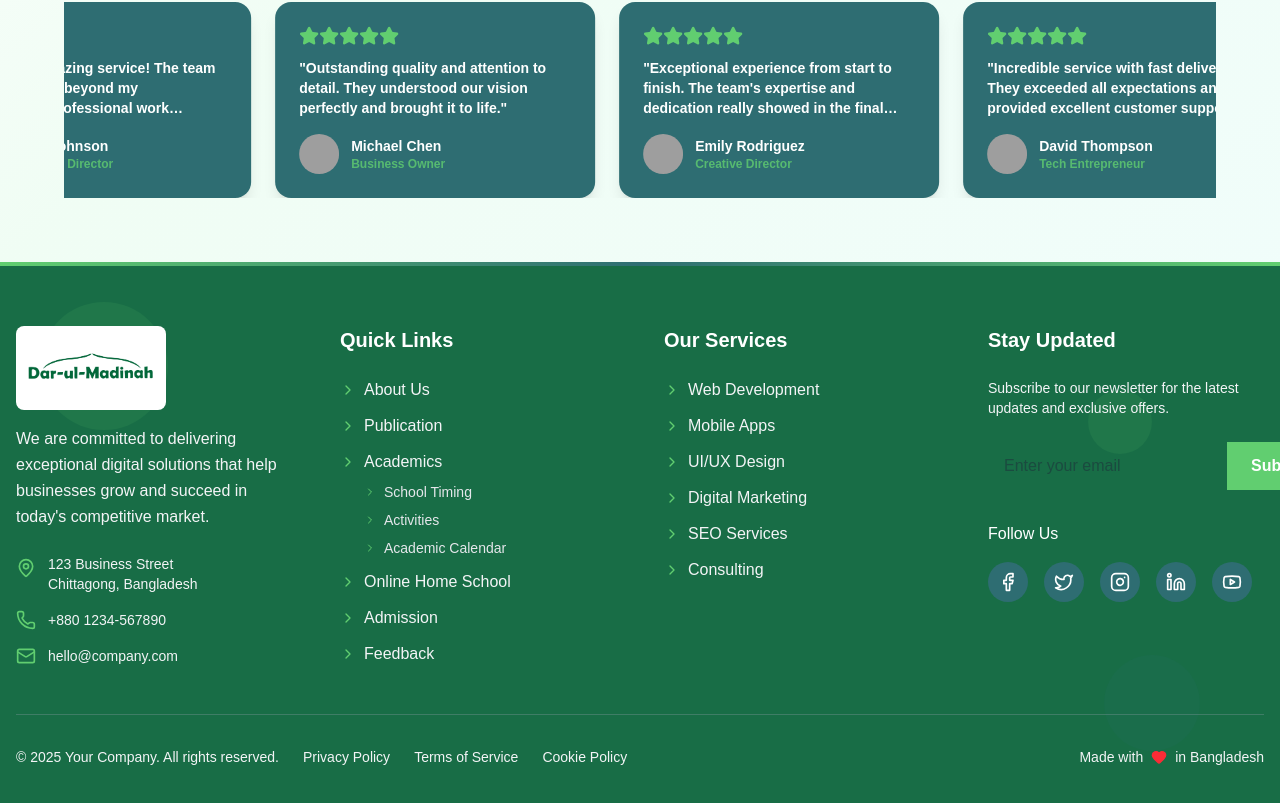
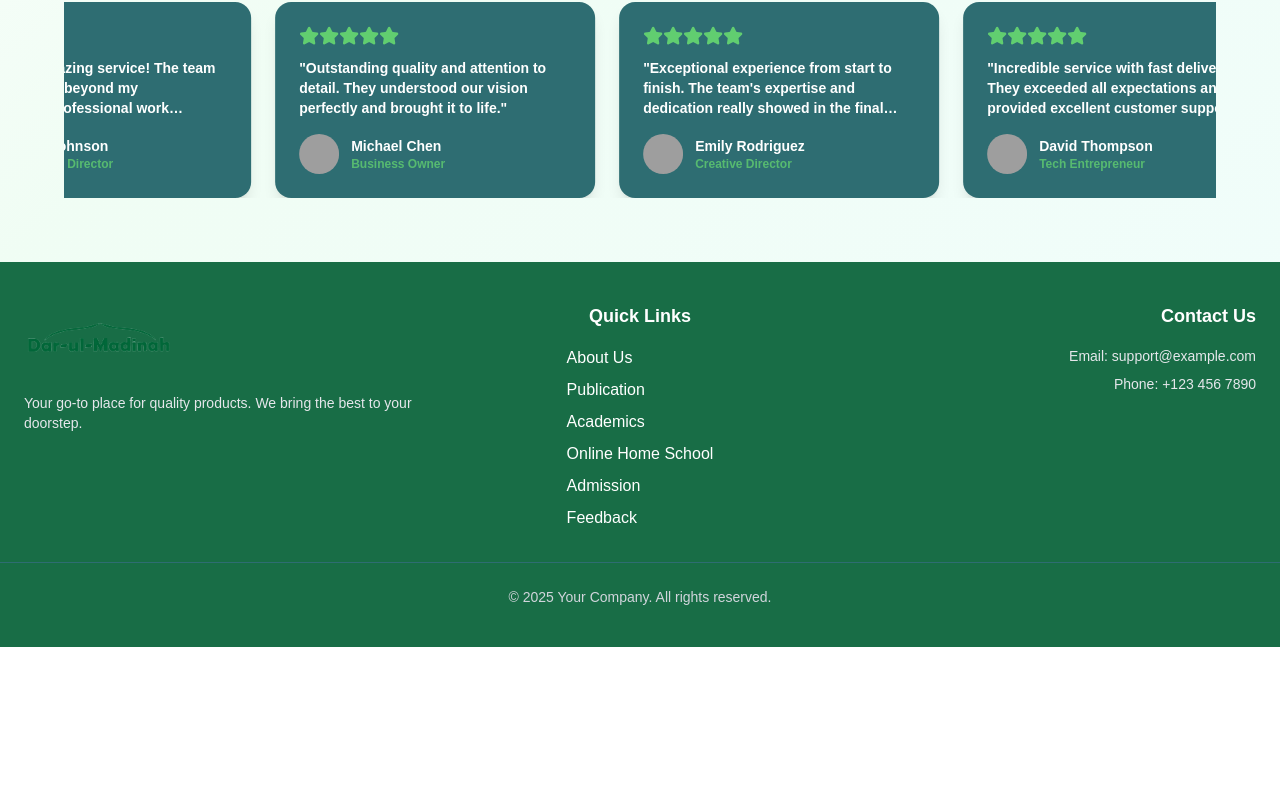
Before and after one commit to jhtanjim/darulmadinabd, a Next.js app: page / in a window 1280 px wide. Shown: the part 8539-9342 px from the top of the page. After the commit the page ends 9186 px from the top, so only its background shows below. Built offline with nearby package versions, Linux system fonts and the light colour scheme; grey boxes are pictures that could not be loaded.

Commit message:
footer add

```diff
--- a/src/components/Footer.tsx
+++ b/src/components/Footer.tsx
@@ -1,278 +1,80 @@
+"use client";
 import logo from "@/assets/Images/logo.png";
-import {
-  ChevronRight,
-  Facebook,
-  Heart,
-  Instagram,
-  Linkedin,
-  Mail,
-  MapPin,
-  Phone,
-  Twitter,
-  Youtube,
-} from "lucide-react";
+import { navLink } from "@/constant/constant";
 import Image from "next/image";
+import Link from "next/link"; // make sure Link is imported
+import { usePathname } from "next/navigation"; // for active link highlighting
 
 const Footer = () => {
-  const quickLinks = [
-    { name: "About Us", href: "/about" },
-    { name: "Publication", href: "/publication" },
-    {
-      name: "Academics",
-      href: "/academics",
-      subItems: [
-        { name: "School Timing", href: "/academics/school-timing" },
-        { name: "Activities", href: "/academics/activities" },
-        { name: "Academic Calendar", href: "/academics/academic-calendar" },
-      ],
-    },
-    { name: "Online Home School", href: "/online-school" },
-    { name: "Admission", href: "/admission" },
-    { name: "Feedback", href: "/feedback" },
-  ];
-
-  const services = [
-    "Web Development",
-    "Mobile Apps",
-    "UI/UX Design",
-    "Digital Marketing",
-    "SEO Services",
-    "Consulting",
-  ];
-
-  const socialLinks = [
-    { icon: Facebook, href: "#", label: "Facebook" },
-    { icon: Twitter, href: "#", label: "Twitter" },
-    { icon: Instagram, href: "#", label: "Instagram" },
-    { icon: Linkedin, href: "#", label: "LinkedIn" },
-    { icon: Youtube, href: "#", label: "YouTube" },
-  ];
+  const pathname = usePathname();
 
   return (
-    <footer
-      className="relative overflow-hidden"
-      style={{ backgroundColor: "#186d46" }}
-    >
-      {/* Decorative background elements */}
-      <div className="absolute inset-0 opacity-10">
-        <div
-          className="absolute top-10 left-10 w-32 h-32 rounded-full"
-          style={{ backgroundColor: "#61ce70" }}
-        ></div>
-        <div
-          className="absolute bottom-20 right-20 w-24 h-24 rounded-full"
-          style={{ backgroundColor: "#2e6d72" }}
-        ></div>
-        <div
-          className="absolute top-32 right-32 w-16 h-16 rounded-full"
-          style={{ backgroundColor: "#61ce70" }}
-        ></div>
-      </div>
-
-      <div className="relative z-10 max-w-7xl mx-auto px-4 py-16">
-        {/* Main Footer Content */}
-        <div className="grid grid-cols-1 md:grid-cols-2 lg:grid-cols-4 gap-12 mb-12">
-          {/* Company Info */}
-          <div className="lg:col-span-1">
-            <div className="mb-6">
+    <footer className="bg-[#186d46] text-white py-10">
+      <div className="max-w-7xl mx-auto px-6 grid grid-cols-1 md:grid-cols-3 gap-8">
+        {/* Logo & Description */}
+        <div className="flex flex-col items-start">
           <Image
-                className="border bg-white p-2 rounded-lg"
             src={logo}
-                alt="Company Logo"
+            alt="Logo"
             width={150}
             height={60}
+            className="mb-4"
           />
-              <p className="text-gray-100 leading-relaxed mt-4 mb-6">
-                We are committed to delivering exceptional digital solutions
-                that help businesses grow and succeed in today's competitive
-                market.
+          <p className="text-sm text-gray-200">
+            Your go-to place for quality products. We bring the best to your
+            doorstep.
           </p>
         </div>
 
-            {/* Contact Info */}
-            <div className="space-y-4">
-              <div className="flex items-start space-x-3">
-                <MapPin className="w-5 h-5 mt-1" style={{ color: "#61ce70" }} />
-                <div>
-                  <p className="text-gray-100 text-sm">123 Business Street</p>
-                  <p className="text-gray-100 text-sm">
-                    Chittagong, Bangladesh
-                  </p>
-                </div>
+        {/* Navigation Links */}
+        <div className="flex flex-col md:items-center">
+          <h4 className="text-lg font-semibold mb-4">Quick Links</h4>
+          <ul className="space-y-2">
+            {navLink.map((link) => {
+              const isActive = pathname === link.url;
+              return (
+                <li key={link.id}>
+                  <Link href={link.url}>
+                    <span
+                      className={`transition-colors duration-300 ${
+                        isActive
+                          ? "text-[#61ce70] font-semibold"
+                          : "hover:text-[#61ce70]"
+                      }`}
+                    >
+                      {link.name}
+                    </span>
+                  </Link>
+                </li>
+              );
+            })}
+          </ul>
         </div>
 
-              <div className="flex items-center space-x-3">
-                <Phone className="w-5 h-5" style={{ color: "#61ce70" }} />
-                <p className="text-gray-100 text-sm">+880 1234-567890</p>
-              </div>
-
-              <div className="flex items-center space-x-3">
-                <Mail className="w-5 h-5" style={{ color: "#61ce70" }} />
-                <p className="text-gray-100 text-sm">hello@company.com</p>
+        {/* Contact / Social */}
+        <div className="flex flex-col md:items-end">
+          <h4 className="text-lg font-semibold mb-4">Contact Us</h4>
+          <p className="text-sm text-gray-200 mb-2">
+            Email: support@example.com
+          </p>
+          <p className="text-sm text-gray-200 mb-4">Phone: +123 456 7890</p>
+          <div className="flex space-x-4">
+            <Link href="#" className="hover:text-[#61ce70]">
+              <i className="fab fa-facebook-f"></i>
+            </Link>
+            <Link href="#" className="hover:text-[#61ce70]">
+              <i className="fab fa-twitter"></i>
+            </Link>
+            <Link href="#" className="hover:text-[#61ce70]">
+              <i className="fab fa-instagram"></i>
+            </Link>
           </div>
         </div>
       </div>
 
-          {/* Quick Links */}
-          <div>
-            <h4 className="text-xl font-semibold text-white mb-6">
-              Quick Links
-            </h4>
-            <ul className="space-y-3">
-              {quickLinks.map((link, index) => (
-                <li key={index}>
-                  <a
-                    href={link.href}
-                    className="flex items-center text-gray-100 hover:text-white transition-colors duration-300 group"
-                  >
-                    <ChevronRight
-                      className="w-4 h-4 mr-2 group-hover:translate-x-1 transition-transform duration-300"
-                      style={{ color: "#61ce70" }}
-                    />
-                    {link.name}
-                  </a>
-                  {/* Render subItems if available */}
-                  {link.subItems && (
-                    <ul className="ml-6 mt-2 space-y-2">
-                      {link.subItems.map((sub, subIndex) => (
-                        <li key={subIndex}>
-                          <a
-                            href={sub.href}
-                            className="flex items-center text-gray-200 hover:text-white text-sm transition-colors duration-300 group"
-                          >
-                            <ChevronRight
-                              className="w-3 h-3 mr-2 group-hover:translate-x-1 transition-transform duration-300"
-                              style={{ color: "#61ce70" }}
-                            />
-                            {sub.name}
-                          </a>
-                        </li>
-                      ))}
-                    </ul>
-                  )}
-                </li>
-              ))}
-            </ul>
+      <div className="border-t border-[#2e6d72] mt-8 pt-6 text-center text-sm text-gray-300">
+        © {new Date().getFullYear()} Your Company. All rights reserved.
       </div>
-
-          {/* Services */}
-          <div>
-            <h4 className="text-xl font-semibold text-white mb-6">
-              Our Services
-            </h4>
-            <ul className="space-y-3">
-              {services.map((service, index) => (
-                <li key={index}>
-                  <a
-                    href="#"
-                    className="flex items-center text-gray-100 hover:text-white transition-colors duration-300 group"
-                  >
-                    <ChevronRight
-                      className="w-4 h-4 mr-2 group-hover:translate-x-1 transition-transform duration-300"
-                      style={{ color: "#61ce70" }}
-                    />
-                    {service}
-                  </a>
-                </li>
-              ))}
-            </ul>
-          </div>
-
-          {/* Newsletter */}
-          <div>
-            <h4 className="text-xl font-semibold text-white mb-6">
-              Stay Updated
-            </h4>
-            <p className="text-gray-100 text-sm mb-6">
-              Subscribe to our newsletter for the latest updates and exclusive
-              offers.
-            </p>
-
-            <div className="space-y-4">
-              <div className="flex">
-                <input
-                  type="email"
-                  placeholder="Enter your email"
-                  className="flex-1 px-4 py-3 rounded-l-lg border-0 focus:outline-none focus:ring-2 focus:ring-[#61ce70] text-gray-800"
-                />
-                <button
-                  className="px-6 py-3 rounded-r-lg font-semibold text-white transition-colors duration-300 hover:opacity-90"
-                  style={{ backgroundColor: "#61ce70" }}
-                >
-                  Subscribe
-                </button>
-              </div>
-
-              {/* Social Media */}
-              <div className="pt-4">
-                <h5 className="text-white font-medium mb-4">Follow Us</h5>
-                <div className="flex space-x-4">
-                  {socialLinks.map((social, index) => {
-                    const IconComponent = social.icon;
-                    return (
-                      <a
-                        key={index}
-                        href={social.href}
-                        className="w-10 h-10 rounded-full flex items-center justify-center transition-all duration-300 hover:scale-110 hover:shadow-lg"
-                        style={{ backgroundColor: "#2e6d72" }}
-                        aria-label={social.label}
-                      >
-                        <IconComponent className="w-5 h-5 text-white" />
-                      </a>
-                    );
-                  })}
-                </div>
-              </div>
-            </div>
-          </div>
-        </div>
-
-        {/* Divider */}
-        <div className="border-t border-gray-400 opacity-30 mb-8"></div>
-
-        {/* Bottom Section */}
-        <div className="flex flex-col md:flex-row justify-between items-center space-y-4 md:space-y-0">
-          <div className="flex flex-col md:flex-row items-center space-y-2 md:space-y-0 md:space-x-6">
-            <p className="text-gray-100 text-sm">
-              © 2025 Your Company. All rights reserved.
-            </p>
-            <div className="flex space-x-6">
-              <a
-                href="#"
-                className="text-gray-100 hover:text-white text-sm transition-colors duration-300"
-              >
-                Privacy Policy
-              </a>
-              <a
-                href="#"
-                className="text-gray-100 hover:text-white text-sm transition-colors duration-300"
-              >
-                Terms of Service
-              </a>
-              <a
-                href="#"
-                className="text-gray-100 hover:text-white text-sm transition-colors duration-300"
-              >
-                Cookie Policy
-              </a>
-            </div>
-          </div>
-
-          <div className="flex items-center space-x-2 text-gray-100 text-sm">
-            <span>Made with</span>
-            <Heart className="w-4 h-4 fill-red-500 text-red-500" />
-            <span>in Bangladesh</span>
-          </div>
-        </div>
-      </div>
-
-      {/* Gradient overlay at top */}
-      <div
-        className="absolute top-0 left-0 right-0 h-1"
-        style={{
-          background: `linear-gradient(to right, #61ce70, #2e6d72, #61ce70)`,
-        }}
-      ></div>
     </footer>
   );
 };
```
Lines whose indentation alone changed are shown as unchanged.
